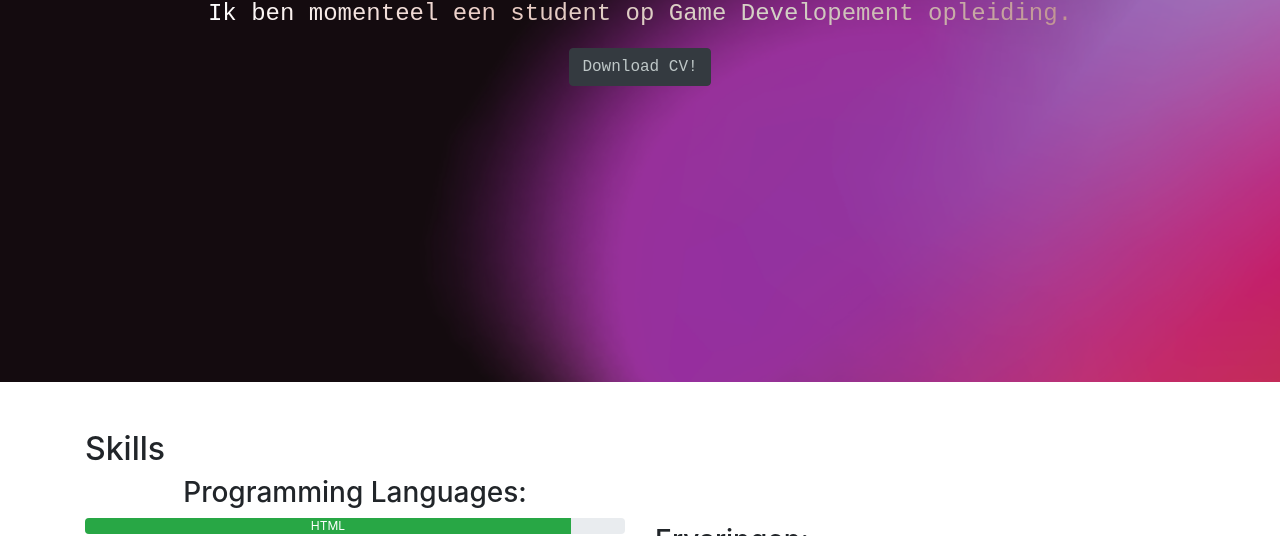
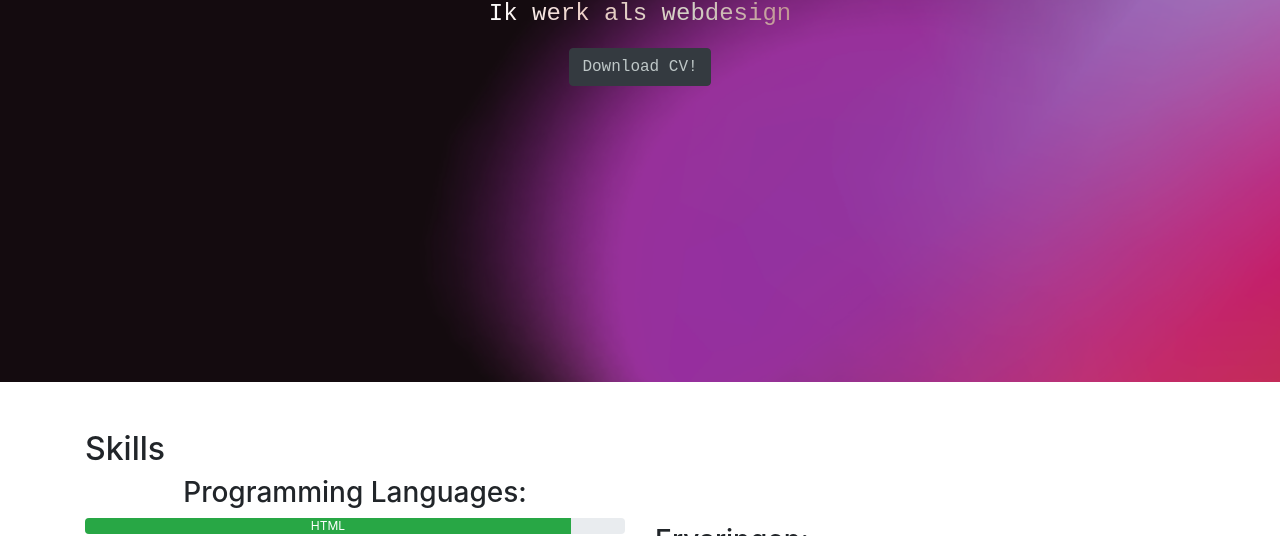
Before and after one commit to roni702/roni.github.io, a plain HTML site: page index.html in a window 1280 px wide. Shown: the part 564-1100 px from the top of the page. Drawn offline with nearby package versions, Linux system fonts and the light colour scheme.

Commit message:
Update index.html

```diff
--- a/index.html
+++ b/index.html
@@ -49,7 +49,7 @@
                 <p class="typewriter" data-text="Hey, ik ben..."></p>
             </div>
             <h1 class="name typewriter" data-text="Roni Morad"></h1>
-            <p class="tweedeP typewriter" data-text="Ik ben momenteel een student op Game Developement opleiding."></p>
+            <p class="tweedeP typewriter" data-text="Ik werk als webdesign"></p>
 
             <a href="../roni.github.io/images/Roni_cv.pdf" class="btn btn-dark" target="_blank"
                 style="color:rgb(190, 199, 199); font-family: 'Courier New', Courier, monospace;">Download
```
